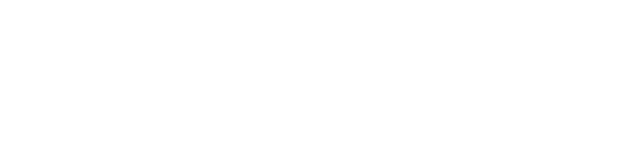
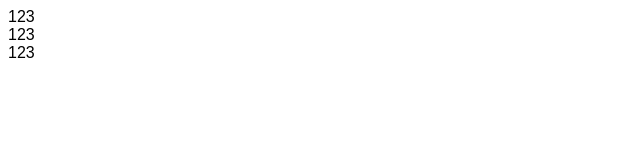
Before and after one commit to Kris3005/rsschool-cv, a plain HTML site: page index.html in a window 1280 px wide. Shown: the whole page, without its empty margins (0-640 px from the left). Drawn offline with Linux system fonts and the light colour scheme; a web font is replaced by a local one.

Commit message:
feat: add head and body

```diff
--- a/index.html
+++ b/index.html
@@ -7,8 +7,27 @@
     <title>CV</title>
     <link rel="stylesheet" href="style.css">
     <link rel="icon" href="favicon.ico">
+    <link rel="preconnect" href="https://fonts.googleapis.com">
+    <link href="https://fonts.googleapis.com/css2?family=Dosis:wght@200&family=Nunito:wght@200&display=swap" rel="stylesheet">
 </head>
 <body>
+    <header>
+        <div class="container">
+        123
+        </div>
+
+    </header>
+    <main>
+        <div class="container">
+        123
+        </div>
+    </main>
+    <footer>
+        <div class="container">
+        123
+        </div>
+    </footer>
+
 
 </body>
 </html>
--- a/style.css
+++ b/style.css
@@ -0,0 +1,17 @@
+@font-face {
+    font-family: Dosis;
+     src: url("assets/fonts/Dosis-Light.ttf");
+   }
+body {
+    font-family: 'Dosis', sans-serif;
+    display: flex;
+  flex-direction: column;
+  justify-content: space-between;
+}
+* {
+    box-sizing: border-box;
+  }
+  .container {
+    max-width: 1440px;
+    margin: 0 auto;
+  }
```
